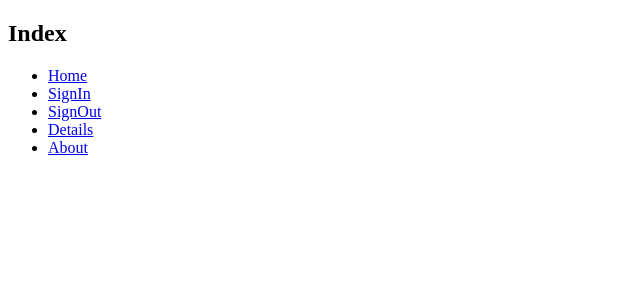
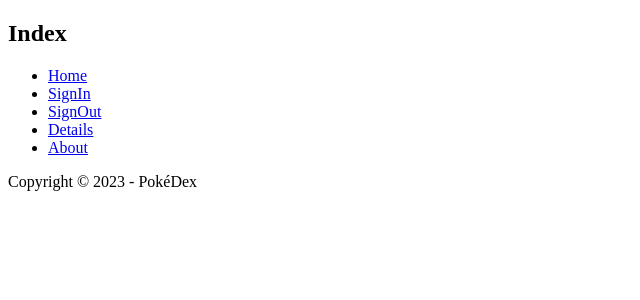
Before and after one commit to luizfernandoin/Pokedex, a Flask app: page / in a window 1280 px wide. Shown: the top 300 px of the page, without its empty margins (0-640 px from the left). Run offline with Flask 3, Linux system fonts and the light colour scheme.

Commit message:
view: adicionando copyright no footer

```diff
--- a/app/templates/index.html
+++ b/app/templates/index.html
@@ -17,5 +17,11 @@
         <li><a href="{{ url_for('about') }}">About</a></li>
     </ul>
 
+    <footer>
+        <div></div>
+        <div>
+            <p>Copyright &copy; 2023 - PokéDex </p>
+        </div>
+    </footer>
 </body>
 </html>
```
